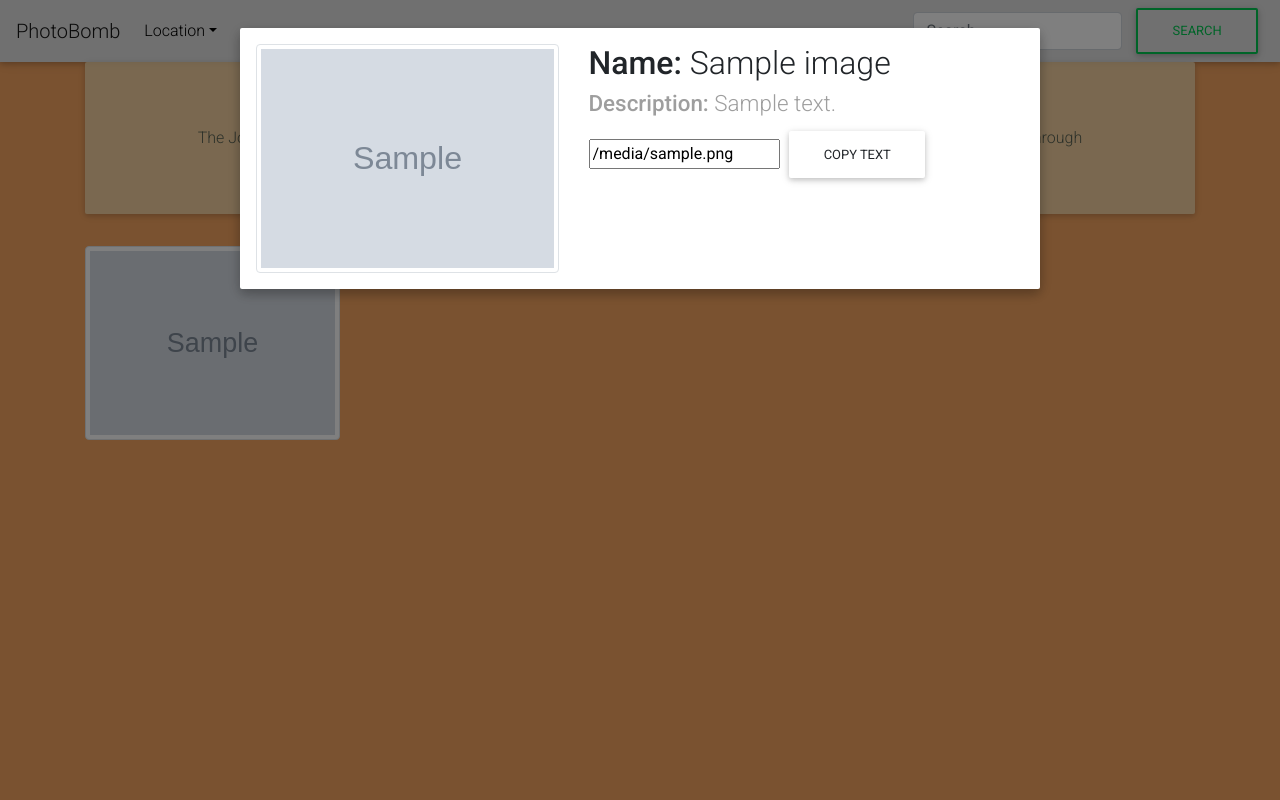
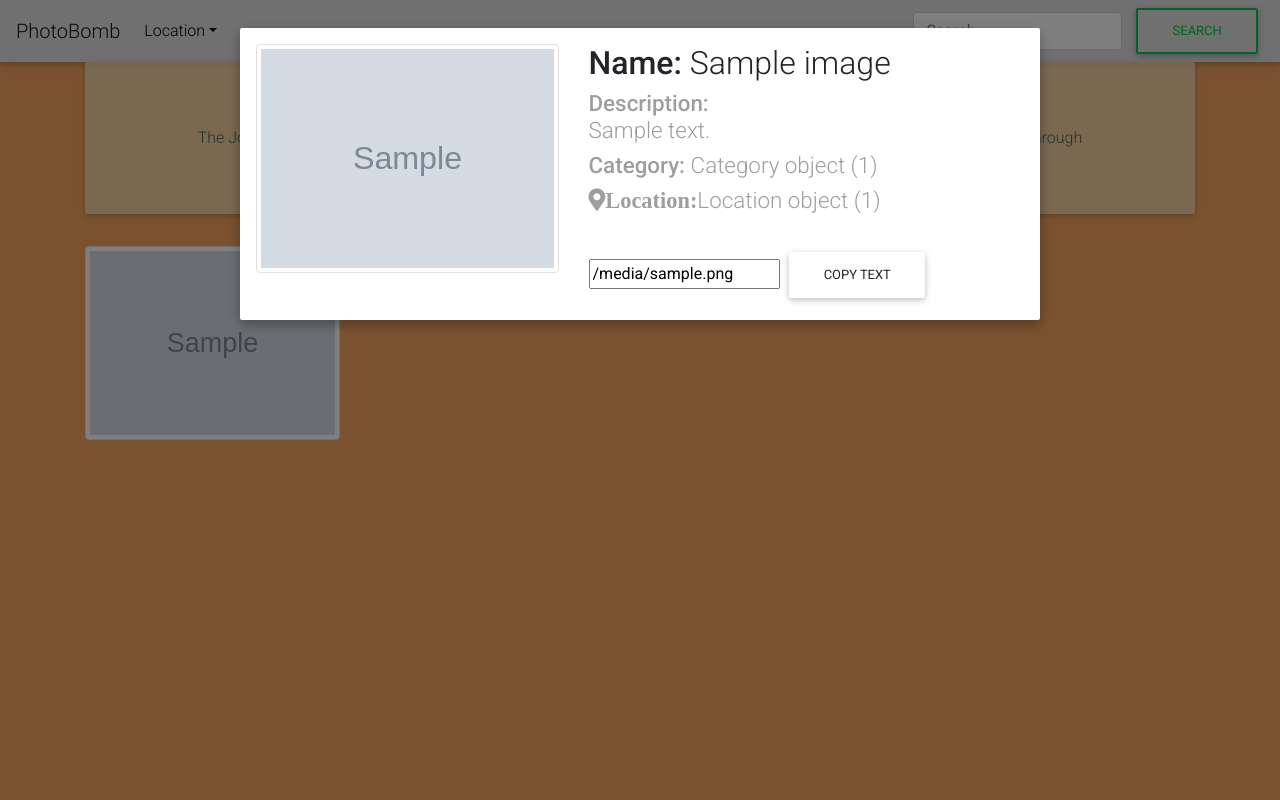
Before and after one commit to Ebay-droid/Django1, a Django app: page / in a window 1280 px wide, after a click that opens the changed part. Run offline with Django 3.2, Linux system fonts and the light colour scheme; tables that the repository leaves empty hold one stand-in row (values such as "Sample post"); grey boxes marked "Sample" are stand-in pictures; some libraries are stand-ins or nearby versions.

Commit message:
image details updated

```diff
--- a/ebay/templates/index.html
+++ b/ebay/templates/index.html
@@ -41,9 +41,20 @@
                     </h2>
                     <h4 class="h4-responsive">
                       <span class="grey-text">
-                        <strong>Description: </strong>{{image.description}}
+                        <strong>Description: </strong><br>{{image.description}}
                       </span>
                     </h4>
+                    <h4 class="h4-responsive">
+                      <span class="grey-text">
+                        <strong>Category: </strong>{{image.category}}
+                      </span>
+                    </h4>
+                    <h4 class="h4-responsive">
+                      <span class="grey-text">
+                        <strong><i class="fas fa-map-marker-alt">Location: </i></strong>{{image.location}}
+                      </span>
+                    </h4>
+                    <br>
 
                     <input type="text" value="{{image.image.url}}" id="{{image.id}}.url">
                     <button class="btn" onclick="imLink('{{image.id}}.url')">Copy text</button>
```
